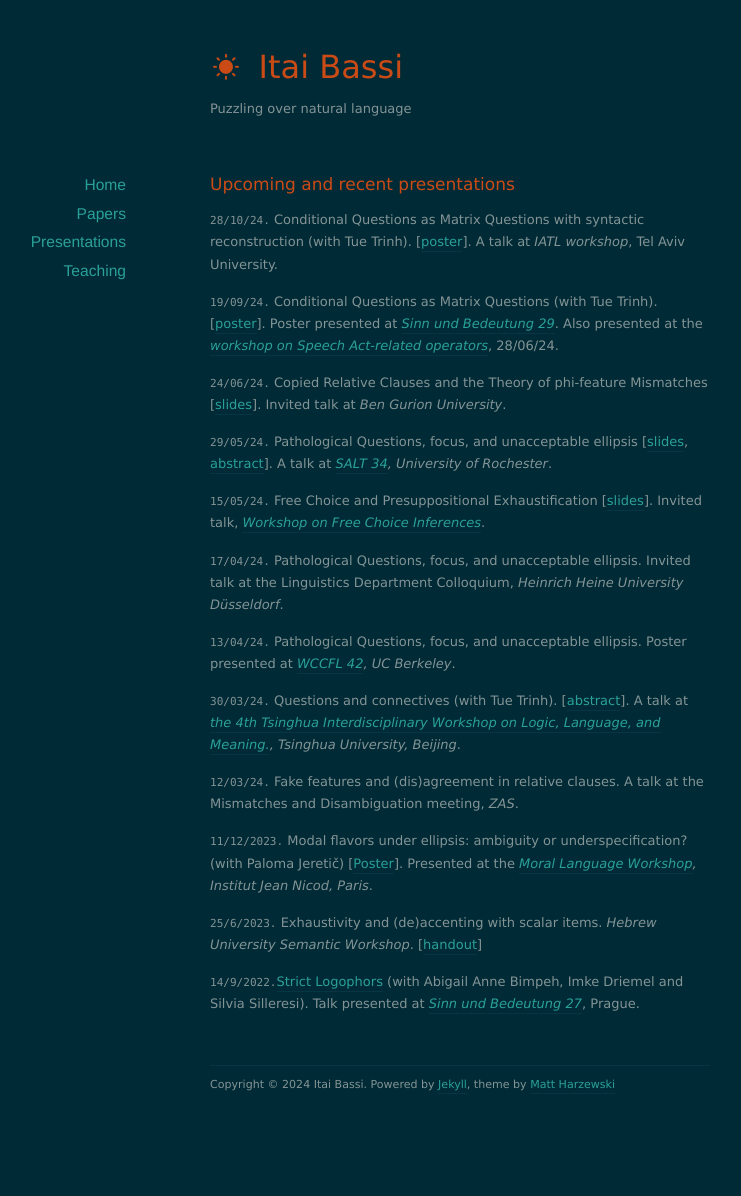
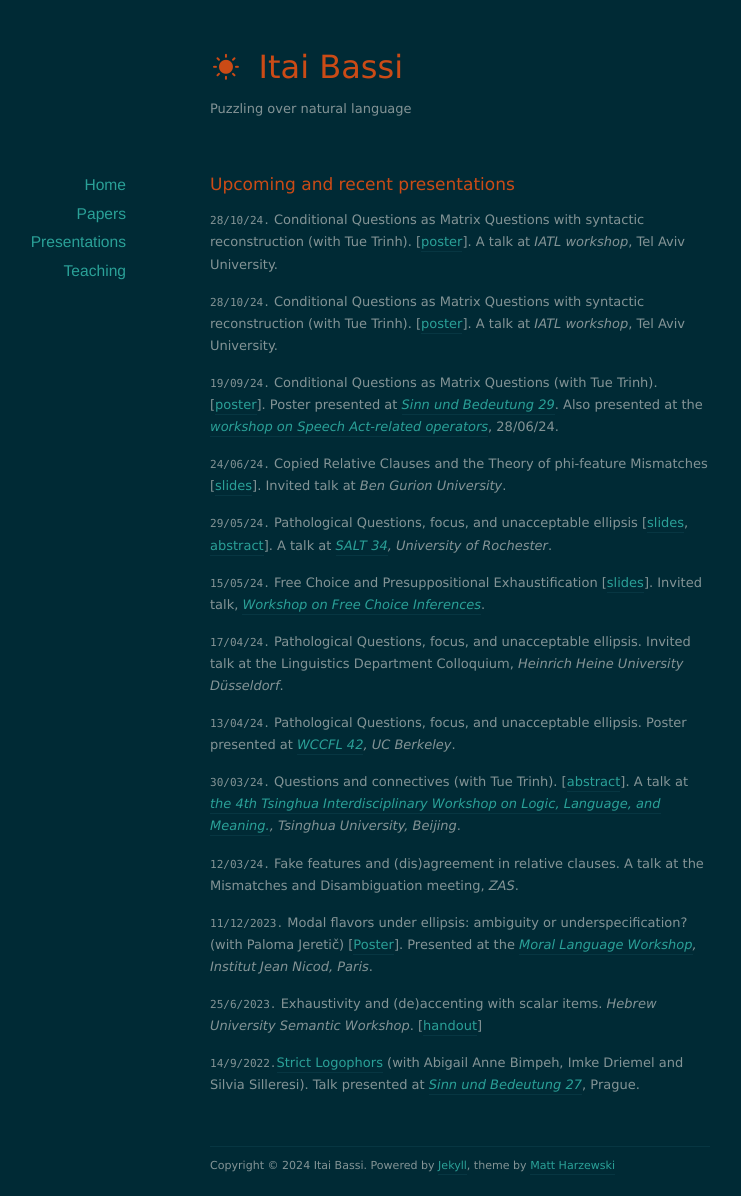
Before and after one commit to itaibassi/itaibassi.github.io, a Jekyll site: the page built from presentations/index.markdown, in a window 1280 px wide. Shown: the whole page, without its empty margins (180-921 px from the left). Built offline with Jekyll 4.4.1, drawn with Linux system fonts in a browser that asks for light colours; nearby versions of some CDN libraries; before the commit the page ends 1115 px from its top, so only the background shows below that.

Commit message:
Update index.markdown

```diff
--- a/presentations/index.markdown
+++ b/presentations/index.markdown
@@ -8,6 +8,9 @@ title: Recent Presentations
 
 
 # Upcoming and recent presentations
+
+`28/10/24.`  Conditional Questions as Matrix Questions with syntactic reconstruction (with Tue Trinh).
+ [[poster](https://www.dropbox.com/s/fwhdzr61lu39kjp/BASSI_TRINH_SARO_poster.pdf?dl=0)]. A talk at *IATL workshop*,  Tel Aviv University.
 
 
 `28/10/24.`  Conditional Questions as Matrix Questions with syntactic reconstruction (with Tue Trinh).
```
